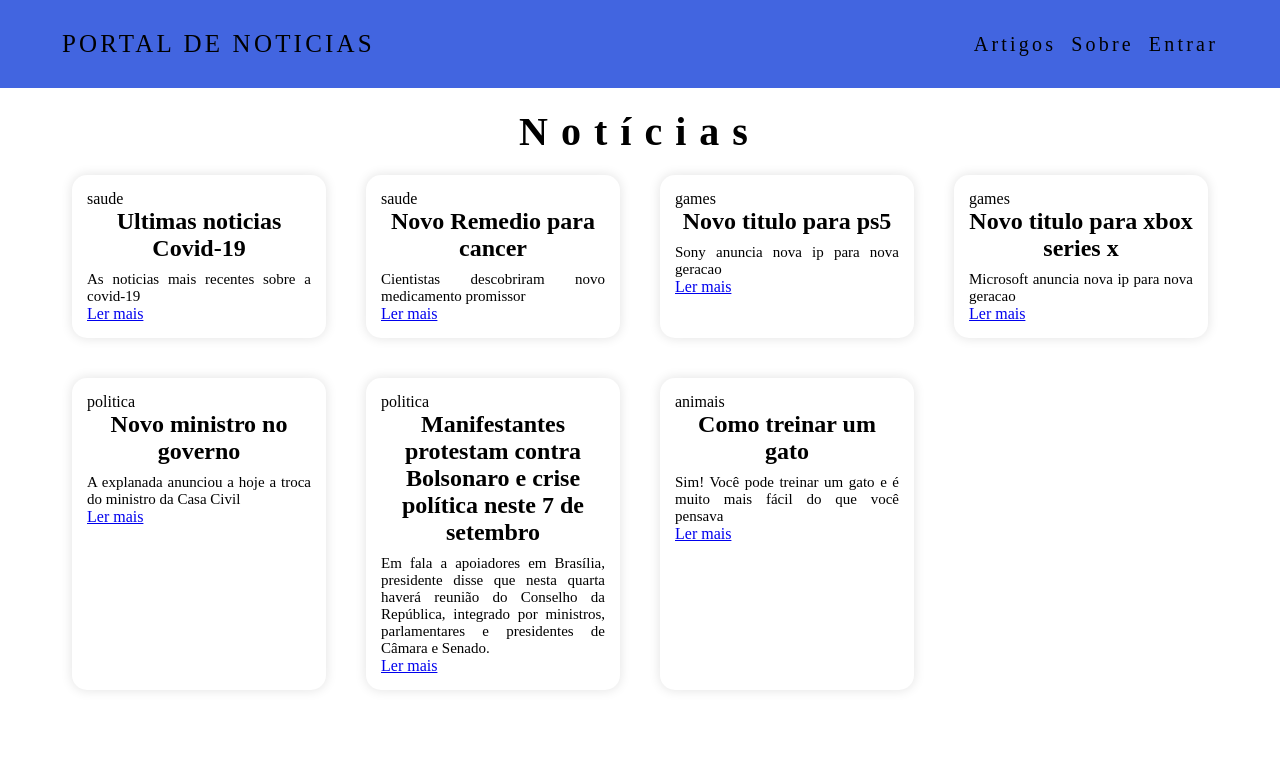
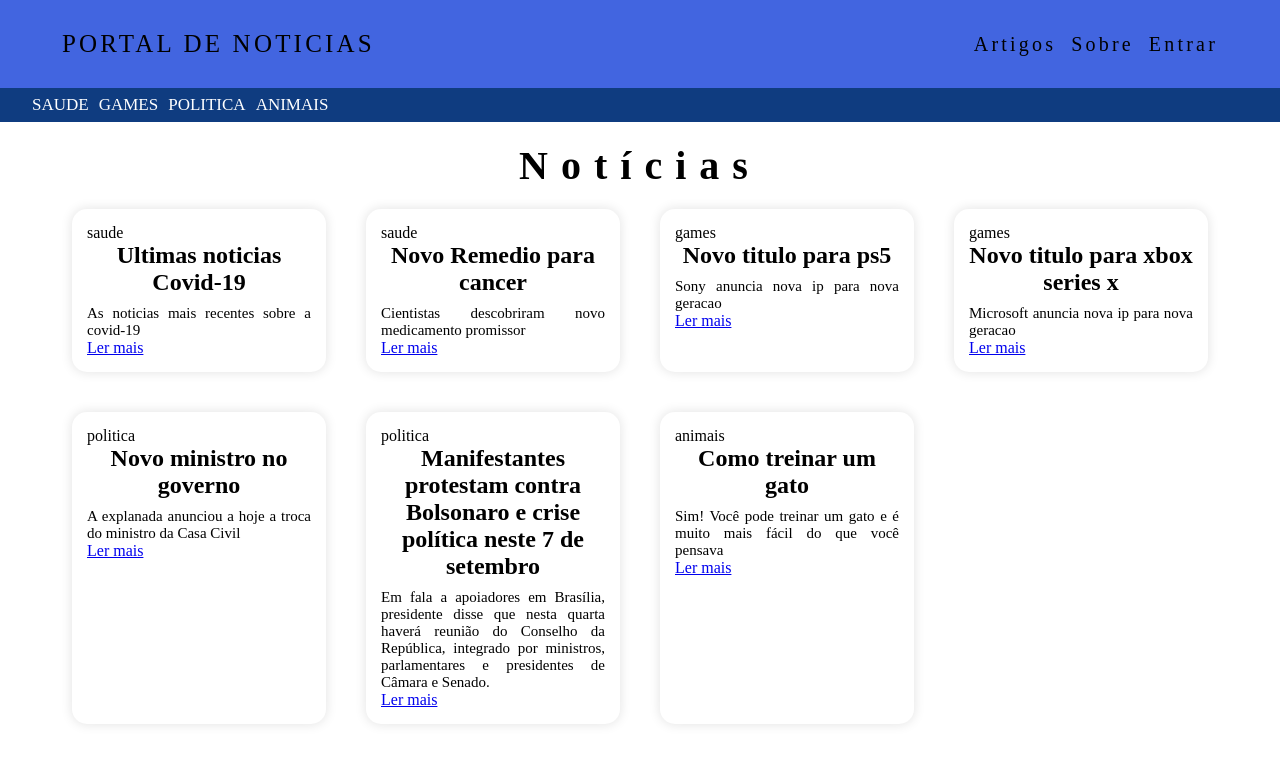
Before and after one commit to JVGS1111/Portal-de-noticias-com-react, a React (Create React App) app in the folder portal-noticias/: page / in a window 1280 px wide. Shown: the top 764 px of the page. Built offline with nearby package versions, Linux system fonts and the light colour scheme; data requests are answered from the project's data file; the HTML template or start-up script is replaced by a standard one; a web font is replaced by a local one.

Commit message:
implementado parcialmente lista de categorias e corrigido falta de id dos posts

```diff
--- a/portal-noticias/src/App.js
+++ b/portal-noticias/src/App.js
@@ -4,6 +4,7 @@ import { BrowserRouter as Router, Route, Switch } from 'react-router-dom'
 import Home from './paginas/Home';
 import Pagina404 from './paginas/404';
 import Sobre from './paginas/Sobre';
+import ListaDeCategorias from './components/ListaDeCategorias';
 
 function App() {
   return (
@@ -12,6 +13,7 @@ function App() {
       <Switch>
 
         <Route exact path='/'>
+          <ListaDeCategorias />
           <Home />
         </Route>
 
@@ -22,6 +24,7 @@ function App() {
         <Route>
           <Pagina404 />
         </Route>
+
       </Switch>
     </Router>
 
--- /dev/null
+++ b/portal-noticias/src/assets/css/components/ListaDeCategorias.css
@@ -0,0 +1,19 @@
+section.lista-categorias {
+    width: 100%;
+    background: #0F3C80
+}
+
+ul.lista-categorias-nav {
+    display: flex;
+    list-style-type: none;
+}
+
+li.lista-categoria-item {
+    font-size: 17px;
+    font-weight: 300;
+    padding: 7px 0px;
+    color: white;
+    text-transform: uppercase;
+    padding-right: 10px;
+    cursor: pointer;
+}
--- a/portal-noticias/src/components/Header.jsx
+++ b/portal-noticias/src/components/Header.jsx
@@ -1,6 +1,6 @@
 import React from 'react';
 import { Link } from 'react-router-dom'
-import './Header.css'
+import '../assets/css/components/Header.css'
 
 function Header() {
     return (
--- /dev/null
+++ b/portal-noticias/src/components/ListaDeCategorias.jsx
@@ -0,0 +1,28 @@
+import React, { useEffect, useState } from 'react';
+import '../assets/css/components/ListaDeCategorias.css'
+import { getDado } from '../connection/api';
+
+function ListaDeCategorias() {
+
+    const [categorias, setCategorias] = useState([]);
+
+    useEffect(() => {
+        getDado('/categorias', setCategorias)
+    }, [])
+
+    return (
+        <section className="lista-categorias">
+            <div className="container">
+                <ul className="lista-categorias-nav">
+                    {
+                        categorias.map(categoria => (
+                            <li key={categoria.id} className="lista-categoria-item">{categoria.nome}</li>
+                        ))
+                    }
+                </ul>
+            </div>
+        </section>
+    )
+}
+
+export default ListaDeCategorias;
--- a/portal-noticias/src/components/ListaDePosts.jsx
+++ b/portal-noticias/src/components/ListaDePosts.jsx
@@ -17,7 +17,7 @@ function ListaDePosts() {
                 <div className="section-posts-wrapper">
                     {
                         posts.map(post => (
-                            <article className="post">
+                            <article key={post.id} className="post">
                                 <span className="post-categoria">{post.categoria}</span>
                                 <h2 className="post-titulo">{post.title}</h2>
                                 <p className="post-resumo">{post.metadescription}</p>
```
Also changed, not shown: portal-noticias/src/assets/css/components/Header.css (renamed from portal-noticias/src/components/Header.css), portal-noticias/src/assets/css/components/ListaDeCategorias.jsx (deleted).
